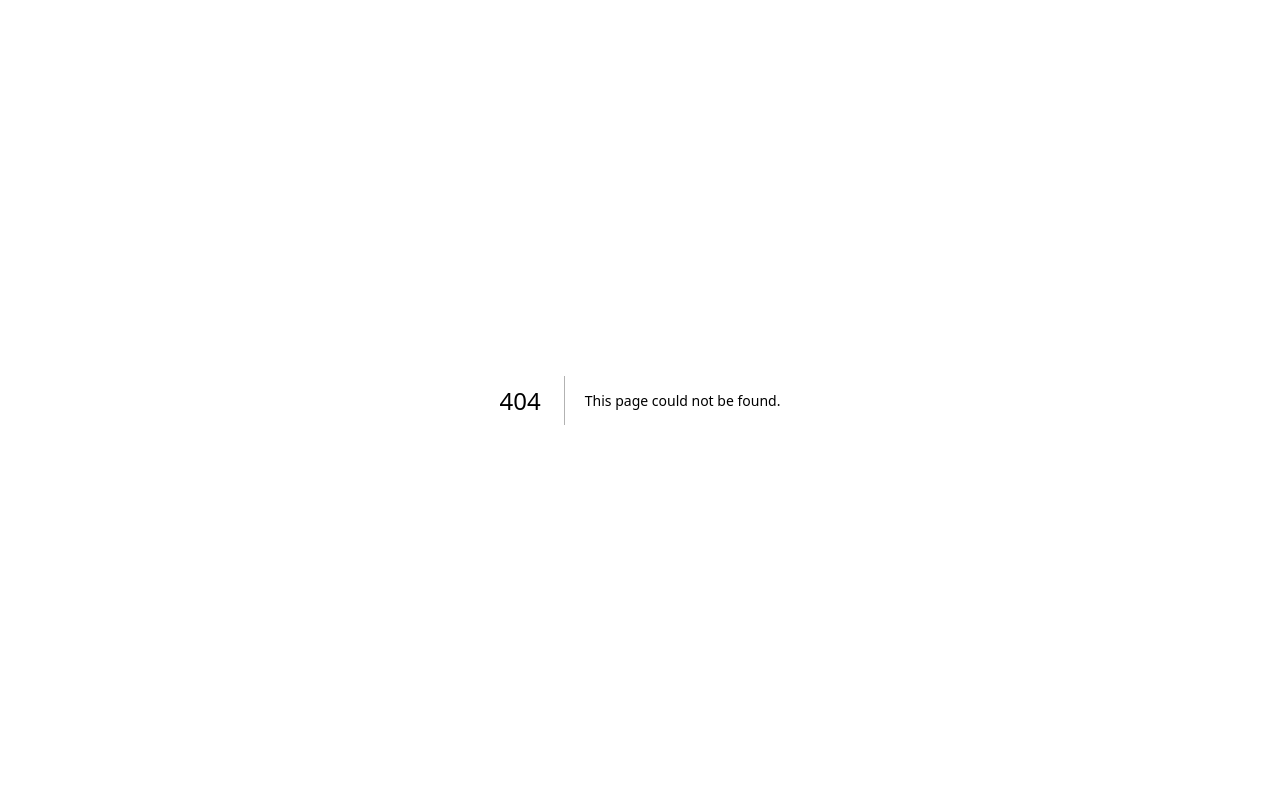
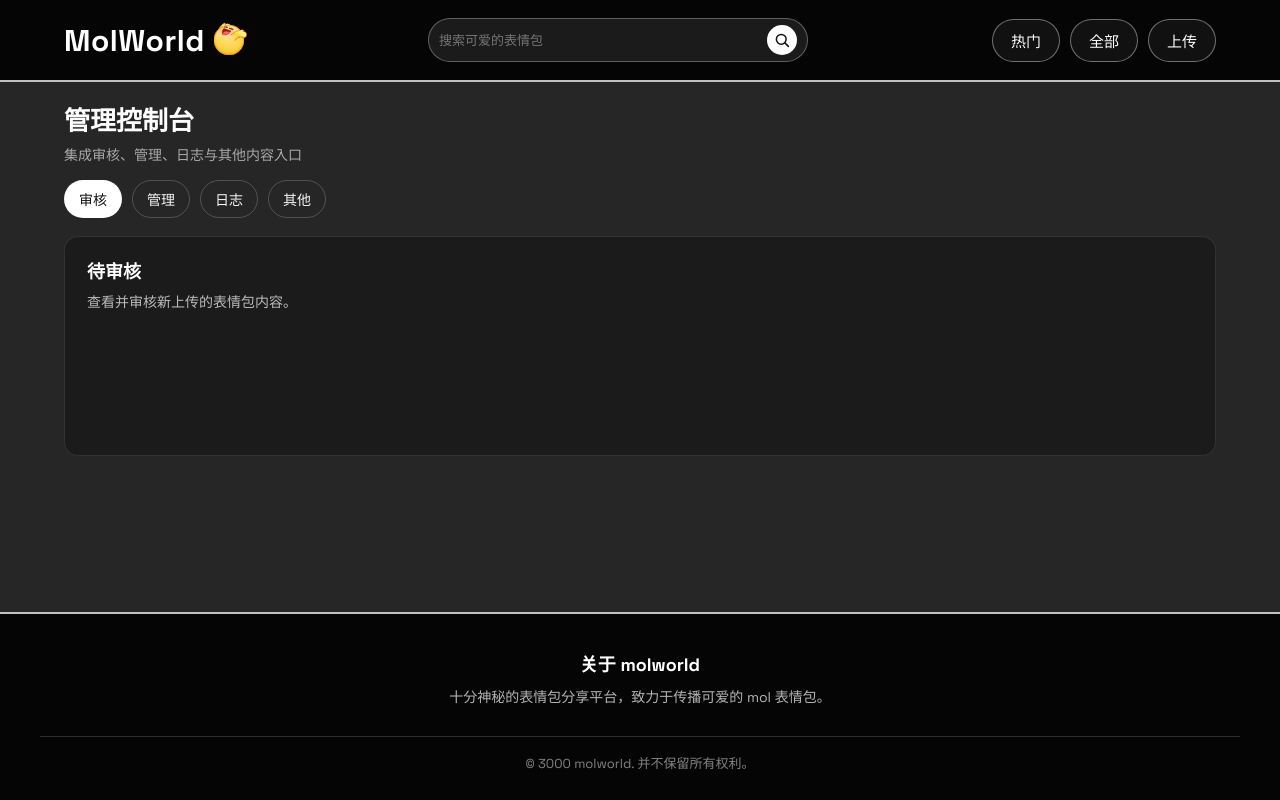
Before and after one commit to WalnuTpz/mol-world, a Next.js app: page /admin in a window 1280 px wide. Before the commit this address had no page. Built offline with nearby package versions, Linux system fonts and the light colour scheme.

Commit message:
feat(page): 新增控制台框架与多视图切换

```diff
--- /dev/null
+++ b/app/admin/page.module.css
@@ -0,0 +1,66 @@
+.headerRow {
+  display: flex;
+  align-items: flex-end;
+  justify-content: space-between;
+  gap: 16px;
+  margin-bottom: 16px;
+}
+
+.title {
+  font-size: 26px;
+  font-weight: 700;
+  color: #ffffff;
+}
+
+.subtitle {
+  margin-top: 6px;
+  font-size: 14px;
+  color: rgba(255, 255, 255, 0.6);
+}
+
+.tabs {
+  display: flex;
+  gap: 10px;
+  flex-wrap: wrap;
+  margin-bottom: 18px;
+}
+
+.tab {
+  padding: 8px 14px;
+  border-radius: 999px;
+  border: 1px solid rgba(255, 255, 255, 0.2);
+  color: #f5f5f5;
+  font-size: 14px;
+}
+
+.tab:hover {
+  border-color: rgba(255, 255, 255, 0.4);
+  background: rgba(255, 255, 255, 0.08);
+}
+
+.tabActive {
+  background: #ffffff;
+  color: #111111;
+  border-color: transparent;
+}
+
+.panel {
+  border-radius: 14px;
+  border: 1px solid rgba(255, 255, 255, 0.1);
+  background: #1b1b1b;
+  padding: 20px 22px;
+  min-height: 220px;
+}
+
+.panelTitle {
+  font-size: 18px;
+  font-weight: 600;
+  color: #ffffff;
+}
+
+.panelText {
+  margin-top: 8px;
+  font-size: 14px;
+  color: rgba(255, 255, 255, 0.7);
+  line-height: 1.6;
+}
--- /dev/null
+++ b/app/admin/page.tsx
@@ -0,0 +1,186 @@
+import Link from "next/link";
+import Image from "next/image";
+
+import baseStyles from "../page.module.css";
+import styles from "./page.module.css";
+
+type SearchParams = {
+  view?: string | string[];
+};
+
+function getParam(value: string | string[] | undefined) {
+  return Array.isArray(value) ? value[0] : value;
+}
+
+const viewLabels = {
+  review: "待审核",
+  manage: "内容管理",
+  logs: "操作日志",
+  other: "其他内容",
+} as const;
+
+const viewDescriptions = {
+  review: "查看并审核新上传的表情包内容。",
+  manage: "管理已发布或隐藏的表情包。",
+  logs: "查看上传/审核/删除等操作记录。",
+  other: "管理公告、标签池或全局配置等扩展内容。",
+} as const;
+
+export default function AdminPage({
+  searchParams,
+}: {
+  searchParams?: SearchParams;
+}) {
+  const viewParam = getParam(searchParams?.view);
+  const view =
+    viewParam === "manage" ||
+    viewParam === "logs" ||
+    viewParam === "other" ||
+    viewParam === "review"
+      ? viewParam
+      : "review";
+
+  return (
+    <div className={`${baseStyles.page} ${baseStyles.pageWithPagination}`}>
+      <header className={baseStyles.header}>
+        <div className={baseStyles.headerInner}>
+          <Link className={baseStyles.brand} href="/">
+            <span className={baseStyles.brandText}>
+              Mol<span className={baseStyles.brandAccent}>World</span>
+            </span>
+            <Image
+              className={baseStyles.brandIcon}
+              src="/brand-icon.png"
+              alt="MolWorld"
+              width={36}
+              height={36}
+            />
+          </Link>
+          <form
+            className={baseStyles.searchForm}
+            action="/"
+            method="get"
+            autoComplete="off"
+          >
+            <input
+              name="q"
+              className={baseStyles.searchInput}
+              placeholder="搜索可爱的表情包"
+              autoComplete="off"
+            />
+            <input type="hidden" name="view" value="search" />
+            <input type="hidden" name="page" value="1" />
+            <button
+              type="submit"
+              className={baseStyles.searchButton}
+              aria-label="搜索"
+            >
+              <svg
+                viewBox="0 0 24 24"
+                width="18"
+                height="18"
+                aria-hidden="true"
+                focusable="false"
+              >
+                <circle
+                  cx="11"
+                  cy="11"
+                  r="6.5"
+                  stroke="currentColor"
+                  strokeWidth="2"
+                  fill="none"
+                />
+                <line
+                  x1="16.2"
+                  y1="16.2"
+                  x2="20.5"
+                  y2="20.5"
+                  stroke="currentColor"
+                  strokeWidth="2"
+                  strokeLinecap="round"
+                />
+              </svg>
+            </button>
+          </form>
+          <div className={baseStyles.headerActions}>
+            <nav className={baseStyles.nav}>
+              <Link
+                className={`${baseStyles.navItem} ${baseStyles.navItemInactive}`}
+                href="/?view=hot"
+              >
+                热门
+              </Link>
+              <Link
+                className={`${baseStyles.navItem} ${baseStyles.navItemInactive}`}
+                href="/?view=all"
+              >
+                全部
+              </Link>
+            </nav>
+            <Link className={baseStyles.uploadBtn} href="/upload">
+              上传
+            </Link>
+          </div>
+        </div>
+      </header>
+
+      <main className={baseStyles.content}>
+        <div className={styles.headerRow}>
+          <div>
+            <h1 className={styles.title}>管理控制台</h1>
+            <div className={styles.subtitle}>
+              集成审核、管理、日志与其他内容入口
+            </div>
+          </div>
+        </div>
+
+        <div className={styles.tabs}>
+          <Link
+            className={`${styles.tab} ${view === "review" ? styles.tabActive : ""}`}
+            href="/admin?view=review"
+          >
+            审核
+          </Link>
+          <Link
+            className={`${styles.tab} ${view === "manage" ? styles.tabActive : ""}`}
+            href="/admin?view=manage"
+          >
+            管理
+          </Link>
+          <Link
+            className={`${styles.tab} ${view === "logs" ? styles.tabActive : ""}`}
+            href="/admin?view=logs"
+          >
+            日志
+          </Link>
+          <Link
+            className={`${styles.tab} ${view === "other" ? styles.tabActive : ""}`}
+            href="/admin?view=other"
+          >
+            其他
+          </Link>
+        </div>
+
+        <section className={styles.panel}>
+          <div className={styles.panelTitle}>{viewLabels[view]}</div>
+          <div className={styles.panelText}>{viewDescriptions[view]}</div>
+        </section>
+      </main>
+
+      <footer className={baseStyles.footer}>
+        <div className={baseStyles.footerInner}>
+          <div className={baseStyles.footerSection}>
+            <div className={baseStyles.footerTitle}>关于 molworld</div>
+            <div className={baseStyles.footerText}>
+              十分神秘的表情包分享平台，致力于传播可爱的 mol 表情包。
+            </div>
+          </div>
+        </div>
+        <div className={baseStyles.footerDivider} />
+        <div className={baseStyles.footerBottom}>
+          © 3000 molworld. 并不保留所有权利。
+        </div>
+      </footer>
+    </div>
+  );
+}
--- a/middleware.ts
+++ b/middleware.ts
@@ -35,6 +35,7 @@ export function middleware(request: NextRequest) {
   const isProtected =
     pathname.startsWith("/review") ||
     pathname.startsWith("/manage") ||
+    pathname.startsWith("/admin") ||
     pathname.startsWith("/api/review") ||
     pathname.startsWith("/api/manage");
   const user = process.env.REVIEW_USER;
@@ -92,6 +93,7 @@ export const config = {
     "/api/review/:path*",
     "/manage/:path*",
     "/api/manage/:path*",
+    "/admin/:path*",
     "/api/:path*",
   ],
 };
```
Also changed, not shown: 1 other file (tests, documents, lock files or other folders).
